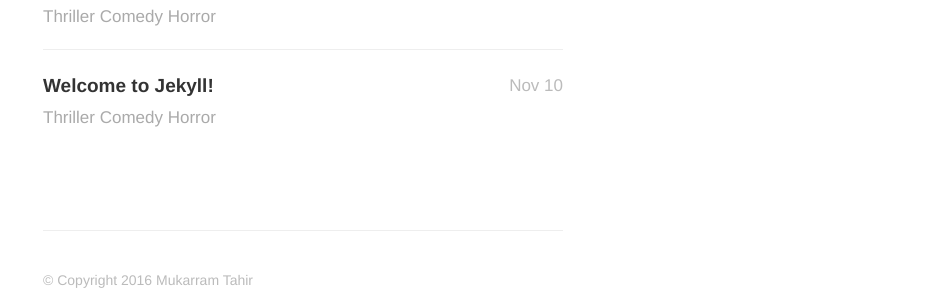
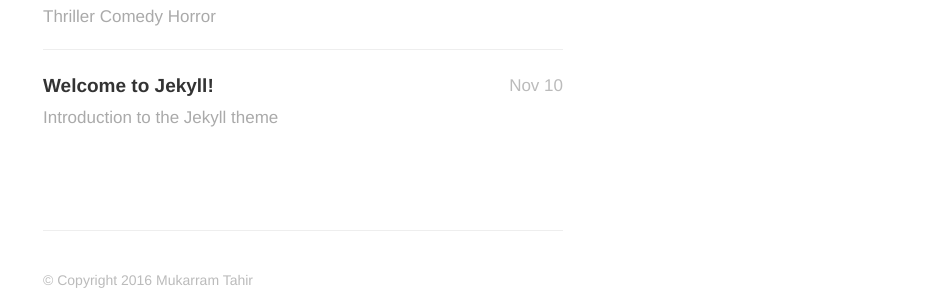
Before and after one commit to mukarramtahir/mukarramtahir.github.io, a Jekyll site: the page built from index.html, in a window 1280 px wide. Shown: the part 468-768 px from the top of the page, without its empty margins (337-1280 px from the left). Built offline with Jekyll 4.4.1, drawn with Linux system fonts in a browser that asks for light colours; nearby versions of some CDN libraries; the list of posts is cut into pages by our own code.

Commit message:
added post

```diff
--- a/_posts/2013-11-10-welcome-to-jekyll.markdown
+++ b/_posts/2013-11-10-welcome-to-jekyll.markdown
@@ -1,7 +1,7 @@
 ---
 title:  "Welcome to Jekyll!"
 date:   2013-11-10 10:18:00
-description: Thriller Comedy Horror
+description: Introduction to the Jekyll theme
 ---
 
 You'll find this post in your `_posts` directory - edit this post and re-build (or run with the `-w` switch) to see your changes!
```
